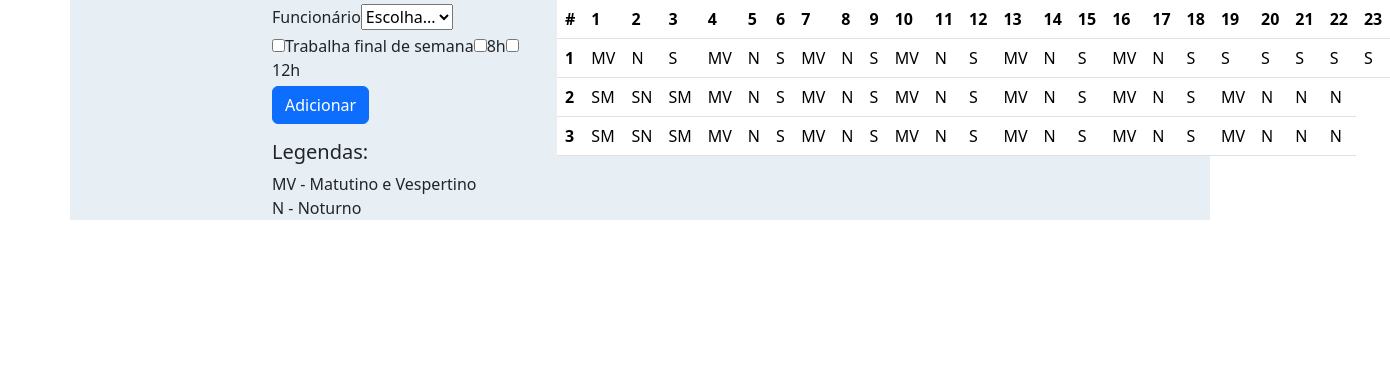
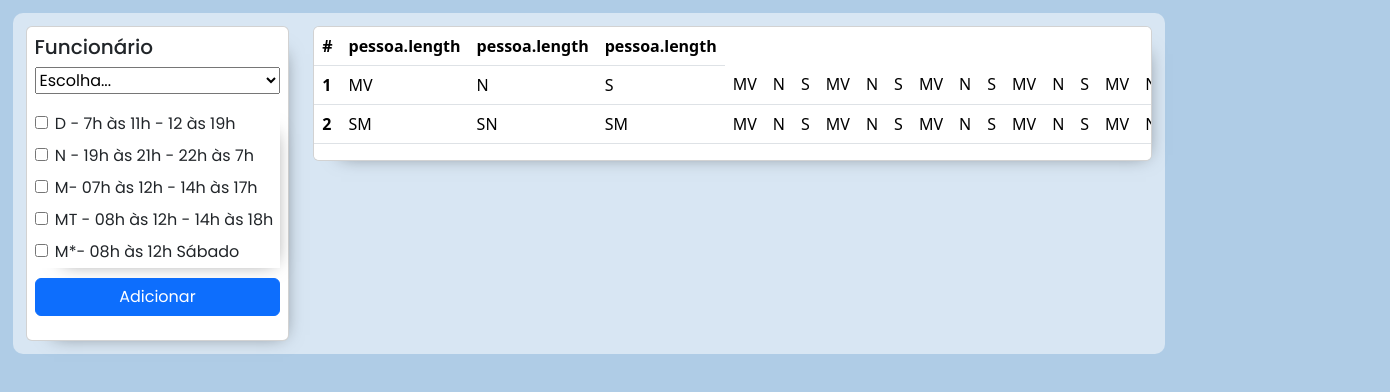
Before and after one commit to wesmnovaes/escala-de-trabalho, an Angular app in the folder escala/: page / in a window 1280 px wide. Shown: the top 392 px of the page, 1390 px wide, since content can reach past the window. Built offline with nearby package versions, Linux system fonts and the light colour scheme.

Commit message:
Finalizando layout e inicio da logica de serviços

```diff
--- a/escala/src/app/app.component.html
+++ b/escala/src/app/app.component.html
@@ -1,71 +1,56 @@
-<div class="container">
+<div class="container-centro">
     <div class="row">
-      <div class="col-2">
+      <div class="col-3">
+        <div class="card card-form poppins-regular">
+          <form>
+            <div class="form-row">
+                <label for="SelectfuncionaiosLista"><h5>Funcionário</h5></label>
+                <select class="custom-select" id="SelectfuncionaiosLista">
+                  <option selected>Escolha...</option>
+                   @for (pessoa of pessoas; track pessoa){
+                    <option value="pessoa.nome">{{pessoa.nome}}</option>}
 
-      </div>
-      <div class="col-3">
-        <form>
-            <div class="form-row align-items-center">
-              <div class="col-auto my-1">
-                <label class="mr-sm-2" for="inlineFormCustomSelect">Funcionário</label>
-                <select class="custom-select mr-sm-2" id="inlineFormCustomSelect">
-                  <option selected>Escolha...</option>
-                  <option value="1">Maria</option>
-                  <option value="2">Jose</option>
-                  <option value="3">Julia</option>
                 </select>
             </div>
-              <div class="col-auto my-1">
-                <div class="custom-control custom-checkbox mr-sm-2">
-                  <input type="checkbox" class="custom-control-input" id="customControlAutosizing">
-                  <label class="custom-control-label" for="customControlAutosizing">Trabalha final de semana</label>
-                  <input type="checkbox" class="custom-control-input" id="customControlAutosizing">
-                  <label class="custom-control-label" for="customControlAutosizing">8h</label>
-                  <input type="checkbox" class="custom-control-input" id="customControlAutosizing">
-                  <label class="custom-control-label" for="customControlAutosizing">12h</label>
+            <div class="form-row card-checkbox ">
+                  <div class="row">
+                    <div class="custom-control custom-checkbox my-1 mr-sm-2">
+                      <input type="checkbox" class="custom-control-input" id="checkboxD">
+                      <label class="custom-control-label" for="checkboxD">D - 7h às 11h - 12 às 19h</label>
+                    </div>
+                    <div class="custom-control custom-checkbox my-1 mr-sm-2">
+                      <input type="checkbox" class="custom-control-input" id="checkboxN">
+                      <label class="custom-control-label" for="checkboxN">N - 19h às 21h  - 22h às 7h</label>
+                    </div>
+                    <div class="custom-control custom-checkbox my-1 mr-sm-2">
+                      <input type="checkbox" class="custom-control-input" id="checkboxM">
+                      <label class="custom-control-label" for="checkboxM">M- 07h às 12h  - 14h às 17h</label>
+                    </div>
+                    <div class="custom-control custom-checkbox my-1 mr-sm-2">
+                      <input type="checkbox" class="custom-control-input" id="checkboxMT">
+                      <label class="custom-control-label" for="checkboxMT">MT - 08h às 12h  -  14h às 18h</label>
+                    </div>
+                    <div class="custom-control custom-checkbox my-1 mr-sm-2">
+                      <input type="checkbox" class="custom-control-input" id="checkboxS">
+                      <label class="custom-control-label" for="checkboxMS">M*- 08h às 12h Sábado</label>
                     </div>
                   </div>
-              <div class="col-auto my-1">
+            </div>
+            <div class="row btn-adicionar">
               <button type="submit" class="btn btn-primary">Adicionar</button>
              </div>
-            </div>
           </form>
-          <div>
-            <h5>
-                Legendas:
-            </h5>
-            MV - Matutino e Vespertino <br>
-            N - Noturno
         </div>
       </div>
-      <div class="col-7">
+      <div class="col-9">
+        <div class="card card-table">
         <table class="table">
             <thead>
               <tr>
                 <th scope="col">#</th>
-                <th scope="col">1</th>
-                <th scope="col">2</th>
-                <th scope="col">3</th>
-                <th scope="col">4</th>
-                <th scope="col">5</th>
-                <th scope="col">6</th>
-                <th scope="col">7</th>
-                <th scope="col">8</th>
-                <th scope="col">9</th>
-                <th scope="col">10</th>
-                <th scope="col">11</th>
-                <th scope="col">12</th>
-                <th scope="col">13</th>
-                <th scope="col">14</th>
-                <th scope="col">15</th>
-                <th scope="col">16</th>
-                <th scope="col">17</th>
-                <th scope="col">18</th>
-                <th scope="col">19</th>
-                <th scope="col">20</th>
-                <th scope="col">21</th>
-                <th scope="col">22</th>
-                <th scope="col">23</th>
+                @for (pessoa of pessoas; track pessoa){
+                <th scope="col">pessoa.length</th>
+                }
               </tr>
             </thead>
             <tbody>
@@ -119,30 +104,6 @@
                 <td>N</td>
                 <td>N</td>
                 <td>N</td>
-              </tr>
-              <tr>
-                <th scope="row">3</th>
-                <td>SM</td>
-                <td>SN</td>
-                <td>SM</td>
-                <td>MV</td>
-                <td>N</td>
-                <td>S</td>
-                <td>MV</td>
-                <td>N</td>
-                <td>S</td>
-                <td>MV</td>
-                <td>N</td>
-                <td>S</td>
-                <td>MV</td>
-                <td>N</td>
-                <td>S</td>
-                <td>MV</td>
-                <td>N</td>
-                <td>S</td>
-                <td>MV</td>
-                <td>N</td>
-                <td>N</td>
                 <td>N</td>
               </tr>
             </tbody>
@@ -150,3 +111,4 @@
         </div>
       </div>
     </div>
+  </div>
--- a/escala/src/app/app.component.ts
+++ b/escala/src/app/app.component.ts
@@ -1,5 +1,6 @@
 import { Component } from '@angular/core';
 import { RouterOutlet } from '@angular/router';
+import { DatePipe } from '@angular/common';
 
 @Component({
   selector: 'app-root',
@@ -8,6 +9,16 @@ import { RouterOutlet } from '@angular/router';
   templateUrl: './app.component.html',
   styleUrl: './app.component.css',
 })
+
 export class AppComponent {
-  title = 'Escala';
+
+  constructor(public datepipe: DatePipe){
+    let currentDateTime =this.datepipe.transform((new Date), 'MM');
+    console.log(currentDateTime);
+  }
+
+  pessoas = [{nome:"Maria",dias:['D','-','D','-','D','-','D','-','D','-','D','-','D','-','D','-','D','-','D','-','D','-','D','-','D','-','D','-','D','-','D']},
+             {nome:"Julia",dias:['D','-','D','-','D','-','D','-','D','-','D','-','D','-','D','-','D','-','D','-','D','-','D','-','D','-','D','-','D','-','D']},
+             {nome:"João",dias:['D','-','D','-','D','-','D','-','D','-','D','-','D','-','D','-','D','-','D','-','D','-','D','-','D','-','D','-','D','-','D']}
+            ]
 }
--- a/escala/src/app/app.config.ts
+++ b/escala/src/app/app.config.ts
@@ -1,9 +1,10 @@
 import { ApplicationConfig } from '@angular/core';
 import { provideRouter } from '@angular/router';
+import { DatePipe } from '@angular/common';
 
 import { routes } from './app.routes';
 import { provideClientHydration } from '@angular/platform-browser';
 
 export const appConfig: ApplicationConfig = {
-  providers: [provideRouter(routes), provideClientHydration()]
+  providers: [provideRouter(routes), provideClientHydration(),DatePipe]
 };
--- a/escala/src/styles.css
+++ b/escala/src/styles.css
@@ -1,7 +1,48 @@
 /* You can add global styles to this file, and also import other style files */
-.body{
+@import url('https://fonts.googleapis.com/css2?family=Poppins:ital,wght@0,100;0,200;0,300;0,400;0,500;0,600;0,700;0,800;0,900;1,100;1,200;1,300;1,400;1,500;1,600;1,700;1,800;1,900&display=swap');
+body{
     margin: 0px;
+    background-color: #afcce6 !important;
     }
-.container{
-    background-color: #E7EEF4;
+.container-centro{
+    margin: 1%;
+    padding: 1%;
+    background-color: #d8e6f3 !important;
+    border-radius: 10px;
+    width: 90%;
 }
+.card-checkbox{
+    margin-top: 5%;
+    padding-top: 1%;
+    -webkit-box-shadow: 11px 11px 18px -17px rgba(0,0,0,0.54);
+    -moz-box-shadow: 11px 11px 18px -17px rgba(0,0,0,0.54);
+    box-shadow: 11px 11px 18px -17px rgba(0,0,0,0.54);
+}
+.card-form{
+    padding: 3%;
+}
+.card{
+    -webkit-box-shadow: 11px 11px 18px -17px rgba(0,0,0,0.54);
+    -moz-box-shadow: 11px 11px 18px -17px rgba(0,0,0,0.54);
+    box-shadow: 11px 11px 18px -17px rgba(0,0,0,0.54);
+}
+.card-table{
+    display: inline-block;
+    overflow-x:scroll;
+}
+.poppins-regular {
+    font-family: "Poppins", sans-serif;
+    font-weight: 400;
+    font-style: normal;
+  }
+  .custom-select{
+    width: 100%;
+  }
+  .custom-control-input{
+    margin-right: 3%;
+  }
+  .btn-adicionar{
+    padding-top: 4%;
+    padding-left: 5%;
+    padding-right: 5%;
+  }
```
Lines whose indentation alone changed are shown as unchanged.
